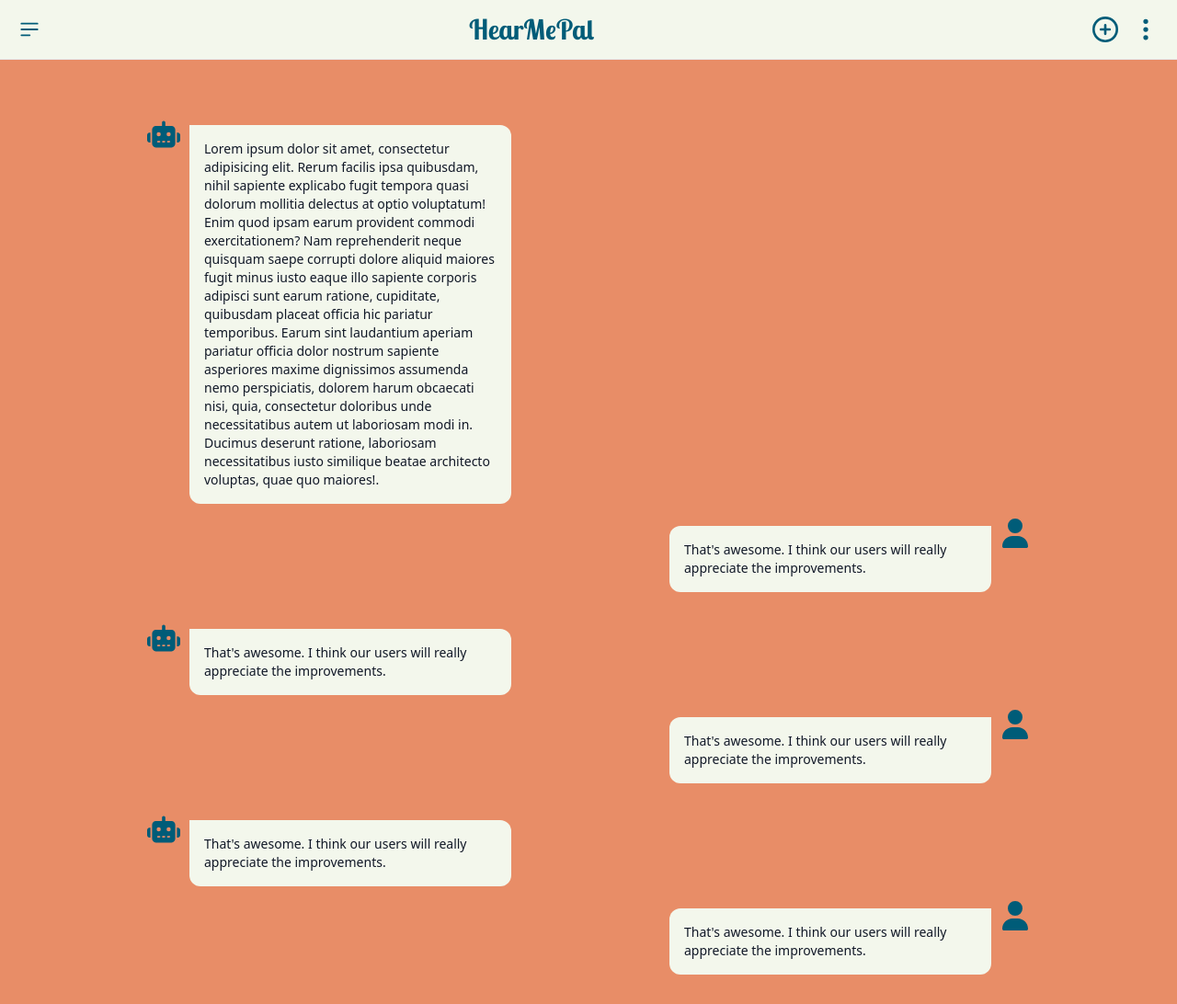
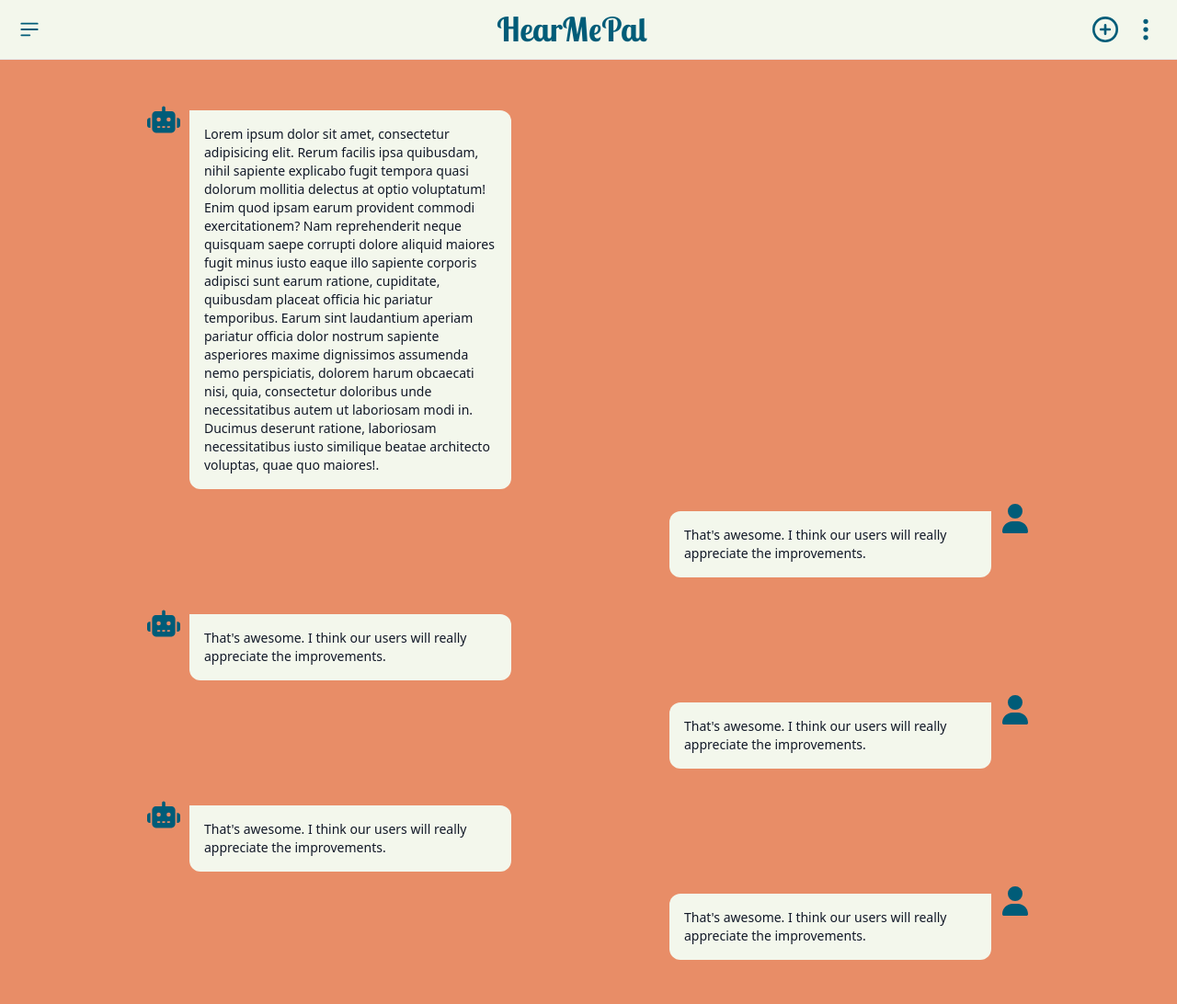
Before and after one commit to AcilRestu12/HearMePal, a Flask app: page /chat in a window 1280 px wide. Shown: the whole page at 92% size. After the commit the page ends 1044 px from the top, so only its background shows below. Run offline with Flask 3, Linux system fonts and the light colour scheme; some libraries are stand-ins or nearby versions.

Commit message:
front-end -> nav-app, chat page | micro change

```diff
--- a/static/dist/css/output.css
+++ b/static/dist/css/output.css
@@ -1235,6 +1235,14 @@ input:checked + .toggle-bg{
   margin-top: 6rem;
 }
 
+.mt-16{
+  margin-top: 4rem;
+}
+
+.mt-12{
+  margin-top: 3rem;
+}
+
 .block{
   display: block;
 }
@@ -2336,6 +2344,18 @@ input:checked + .toggle-bg{
     margin-right: 16rem;
   }
 
+  .sm\:mt-20{
+    margin-top: 5rem;
+  }
+
+  .sm\:mt-16{
+    margin-top: 4rem;
+  }
+
+  .sm\:mt-1{
+    margin-top: 0.25rem;
+  }
+
   .sm\:text-2xl{
     font-size: 1.5rem;
     line-height: 2rem;
@@ -2359,6 +2379,10 @@ input:checked + .toggle-bg{
 
   .md\:mt-6{
     margin-top: 1.5rem;
+  }
+
+  .md\:mt-20{
+    margin-top: 5rem;
   }
 
   .md\:p-10{
--- a/templates/chat.html
+++ b/templates/chat.html
@@ -2,7 +2,7 @@
 
 {% block content %}
     <!-- Main Start -->
-    <section class="p-4 sm:mx-32 mt-24">
+    <section class="p-4 sm:mx-32 mt-14 sm:mt-16 md:mt-20">
         <!-- Chat Start -->
         <div class="p-4 space-y-4">
             <!-- Bot Chat Start -->
--- a/templates/layouts/partials/nav-app.html
+++ b/templates/layouts/partials/nav-app.html
@@ -10,8 +10,8 @@
 			</button>
 		</div>
 		<div class="flex items-center">
-			<a href="/" class="flex ms-2 md:me-24">
-				<span class="self-center font-lobster text-xl font-semibold sm:text-3xl whitespace-nowrap text-fourth">HearMePal</span>
+			<a href="/" class="flex">
+				<span class="self-center font-lobster text-3xl font-semibold sm:text-4xl whitespace-nowrap text-fourth">HearMePal</span>
 			</a>
 		</div>
 		<div class="flex items-center">
```
